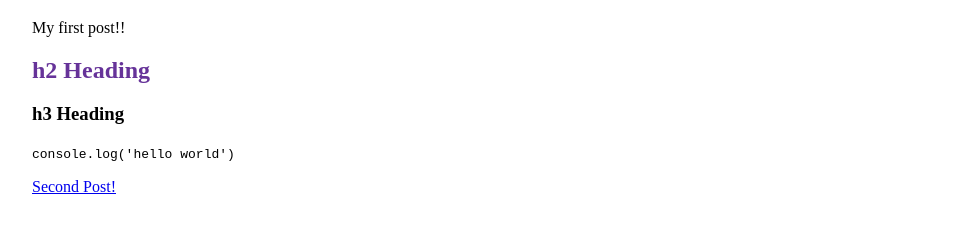
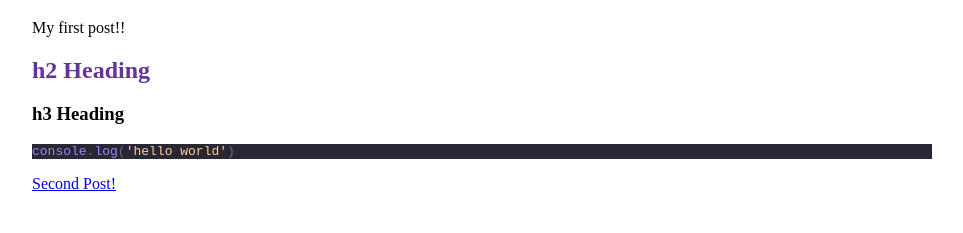
Before and after one commit to TomPatterson9/blog-site-source, a Gatsby site: page /2021/2021-01-01-hello-world/ in a window 1280 px wide. Shown: the part 257-490 px from the top of the page, without its empty margins (158-1121 px from the left). Built offline with nearby package versions, Linux system fonts and the light colour scheme; Gatsby itself is replaced by a stand-in of ours; some packages are replaced by stand-ins of ours; code samples lack their colours.

Commit message:
added code blocks

````diff
--- a/posts/2021/2021-01-01-hello-world/index.mdx
+++ b/posts/2021/2021-01-01-hello-world/index.mdx
@@ -12,4 +12,6 @@ My first post!!
 
 ### h3 Heading
 
-`console.log('hello world')`
+```js
+console.log('hello world')
+```
--- a/root-wrapper.js
+++ b/root-wrapper.js
@@ -1,16 +1,38 @@
-import {MDXProvider} from '@mdx-js/react';
-import React from 'react';
+import { MDXProvider } from "@mdx-js/react";
+import React from "react";
+import Highlight, { defaultProps } from "prism-react-renderer";
 
-const components ={
-    h2: ({children}) => (
-        <h2 style={{color:'rebeccapurple'}}>{children}</h2>
-    ),
-    'p.inlineCode' : props => (
-        <code {...props} style={{backgroundColor: 'lightgrey'}}></code>
-    )
+const components = {
+  h2: ({ children }) => <h2 style={{ color: "rebeccapurple" }}>{children}</h2>,
+  "p.inlineCode": (props) => (
+    <code {...props} style={{ backgroundColor: "lightgrey" }}></code>
+  ),
+  pre: (props) => {
+    const className = props.children.props.className || ``;
+    const matches = className.match(/language-(?<lang>.*)/);
 
-}
-export const wrapRootElement = ({element}) =>
-(<MDXProvider components={components}>
-    {element}
-</MDXProvider>)
+    return (
+      <Highlight
+        {...defaultProps}
+        code={props.children.props.children.trim()}
+        language={matches && matches.groups && matches.groups.lang ? matches.groups.lang : '' }
+      >
+        {({ className, style, tokens, getLineProps, getTokenProps }) => (
+          <pre className={className} style={style}>
+            {tokens.map((line, i) => (
+              <div {...getLineProps({ line, key: i })}>
+                {line.map((token, key) => (
+                  <span {...getTokenProps({ token, key })} />
+                ))}
+              </div>
+            ))}
+          </pre>
+        )}
+      </Highlight>
+    );
+  },
+};
+
+export const wrapRootElement = ({ element }) => (
+  <MDXProvider components={components}>{element}</MDXProvider>
+);
````
